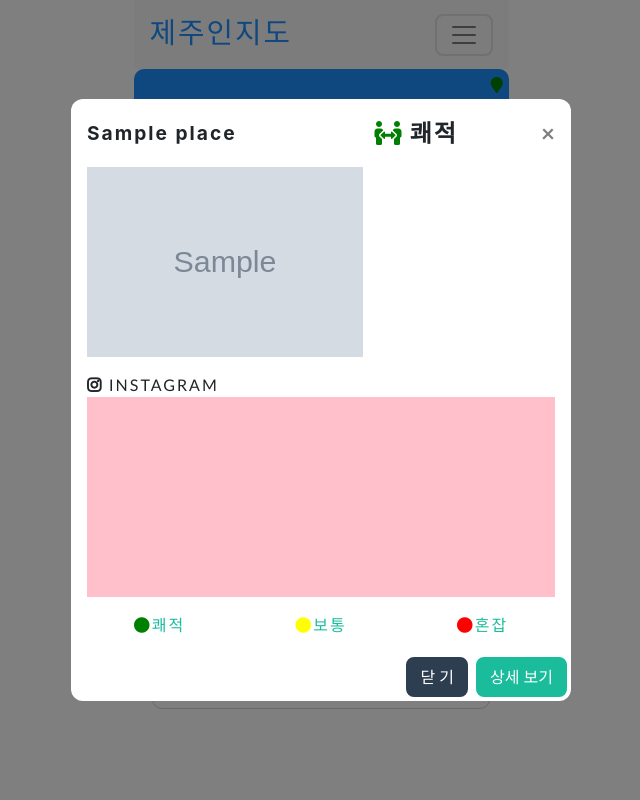
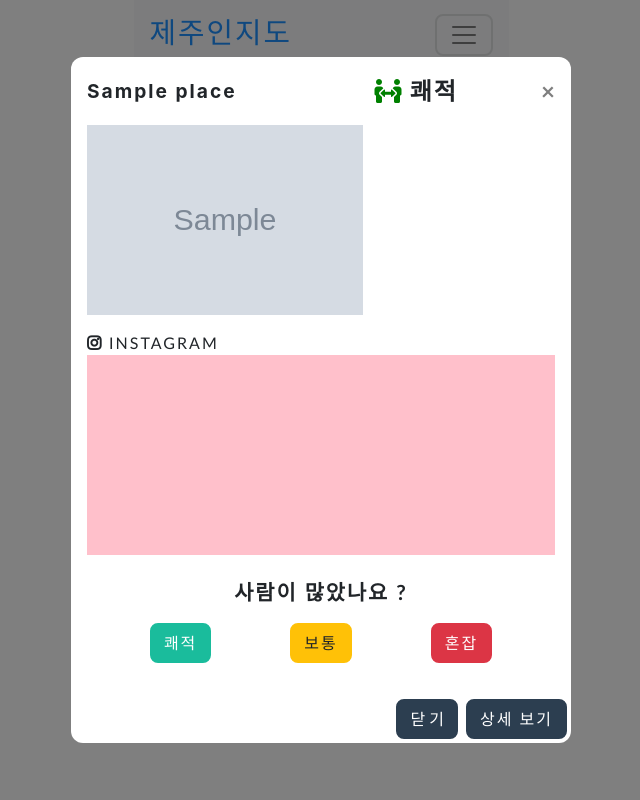
Before and after one commit to pilyeooong/jejuinjido, a Django app: page / in a window 1280 px wide, after a click that opens the changed part. Shown: the whole page, without its empty margins (319-959 px from the left). Run offline with Django 3.2, Linux system fonts and the light colour scheme; tables that the repository leaves empty hold one stand-in row (values such as "Sample post"); grey boxes marked "Sample" are stand-in pictures; data that the repository does not hold is empty; some libraries are stand-ins or nearby versions; some web fonts are replaced.

Commit message:
CHG: 혼잡도 문구, 버튼 색깔 변경

```diff
--- a/config/static/css/main.css
+++ b/config/static/css/main.css
@@ -12,6 +12,9 @@
     font-size: 1.5em;
 }
 
+.white {
+    color: white;
+}
 .red {
     color: red;
 }
@@ -113,11 +116,21 @@
     height: 200px;
 }
 
+
+.modal-sticker-guide {
+    display: flex;
+    justify-content: center;
+    align-items: center;
+    margin-top: 1em;
+    font-size: 1.3em;
+    font-weight: bold;
+}
+
 .modal-sticker {
-    width: 80%;
-    margin: 1rem auto 0 auto;
+    width: 90%;
+    margin: 1rem auto 1rem auto;
     display: flex;
-    justify-content: space-between;
+    justify-content: space-around;
 }
 
 .timeago {
--- a/main/templates/main/index.html
+++ b/main/templates/main/index.html
@@ -43,7 +43,7 @@
 </div>
 <div class="congestion-log">
     <div class="left-side">
-    {% for congestion in congestions %}
+        {% for congestion in congestions %}
         <div class="log">
             <div class="congestion-place">{{ congestion.place }}에서 </div>
             <div>
@@ -57,7 +57,7 @@
             </div>
             <div class="log-timeago">{{ congestion.time_since_created }}</div>
         </div>
-    {% endfor %}
+        {% endfor %}
     </div>
     <div class="right-side">
     </div>
@@ -103,7 +103,7 @@
                         <div class="light">
                             <div class="light-on">
                                 <i class="fas fa-circle" style="color: red;"></i>
-                                <span class="light-on-text">켜짐</span>
+                                <span class="light-on-text">혼잡</span>
                             </div>
                             <span class="timeago">{{ congestion.time_since_created }}</span>
                         </div>
@@ -111,7 +111,7 @@
                         <div class="light">
                             <div class="light-on">
                                 <i class="fas fa-circle" style="color: yellow;"></i>
-                                <span class="light-on-text">켜짐</span>
+                                <span class="light-on-text">보통</span>
                             </div>
                             <span class="timeago">{{ congestion.time_since_created }}</span>
                         </div>
@@ -119,7 +119,7 @@
                         <div class="light">
                             <div class="light-on">
                                 <i class="fas fa-circle" style="color: green;"></i>
-                                <span class="light-on-text">켜짐</span>
+                                <span class="light-on-text">쾌적</span>
                             </div>
                             <span class="timeago">{{ congestion.time_since_created }}</span>
                         </div>
@@ -133,18 +133,24 @@
 
                     </div>
                 </div>
+                <div class="modal-sticker-guide">
+                    사람이 많았나요 ?
+                </div>
                 <div class="modal-sticker">
-                    <a href="{% url 'place:add-congestion' place.id 1 %}"><i class="fas fa-circle"
+                    <!-- <a href="{% url 'place:add-congestion' place.id 1 %}"><i class="fas fa-circle"
                             style="color: green;"></i>쾌적</a>
                     <a href="{% url 'place:add-congestion' place.id 2 %}"><i class="fas fa-circle"
                             style="color: yellow;"></i>보통</a>
                     <a href="{% url 'place:add-congestion' place.id 3 %}"><i class="fas fa-circle"
-                            style="color: red;"></i>혼잡</a>
+                            style="color: red;"></i>혼잡</a> -->
+                    <a class="btn btn-primary" style="" href="{% url 'place:add-congestion' place.id 1 %}">쾌적</a>
+                    <a class="btn btn-warning" href="{% url 'place:add-congestion' place.id 2 %}">보통</a>
+                    <a class="btn btn-danger" href="{% url 'place:add-congestion' place.id 3 %}">혼잡</a>
                 </div>
             </div>
             <div class="modal-footer">
                 <button type="button" class="btn btn-secondary" data-dismiss="modal">닫 기</button>
-                <button type="button" class="btn btn-primary">상세 보기</button>
+                <a type="button" class="btn btn-secondary" style="color: white">상세 보기</a>
             </div>
         </div>
     </div>
```
